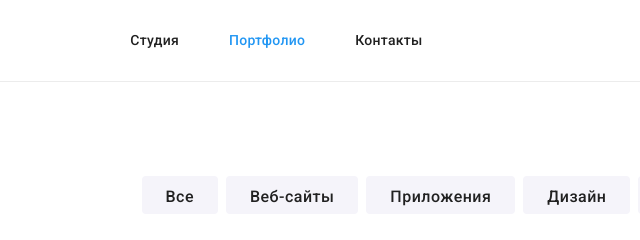
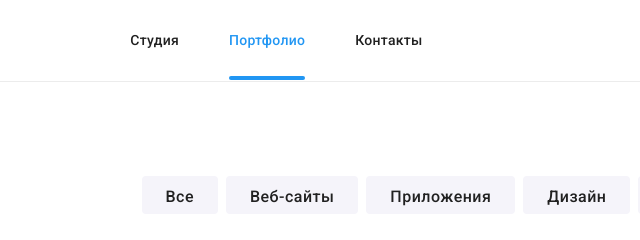
Before and after one commit to rollingolya/goit-markup-hw-05, a plain HTML site: page portfolio.html in a window 1280 px wide. Shown: the top 240 px of the page, 203-843 px from the left. Drawn offline with nearby package versions, Linux system fonts and the light colour scheme.

Commit message:
Додає підкреслення посилання поточної сторінки

```diff
--- a/css/styles.css
+++ b/css/styles.css
@@ -128,7 +128,23 @@ font-size: 14px;
 line-height: 1.14;
 letter-spacing: 0.02em;}
 
-.current-link { color: #2196F3;}
+.current-link {
+    position: relative;
+    color: #2196F3;}
+
+.current-link::after {
+content: "";
+position: absolute;
+bottom: 0;
+left: 0;
+
+width: 100%;
+height: 4px;
+display: inline-block;
+
+background: #2196F3;
+border-radius: 2px;
+}
 
 .item-nav {
     padding-top: 32px;
```
